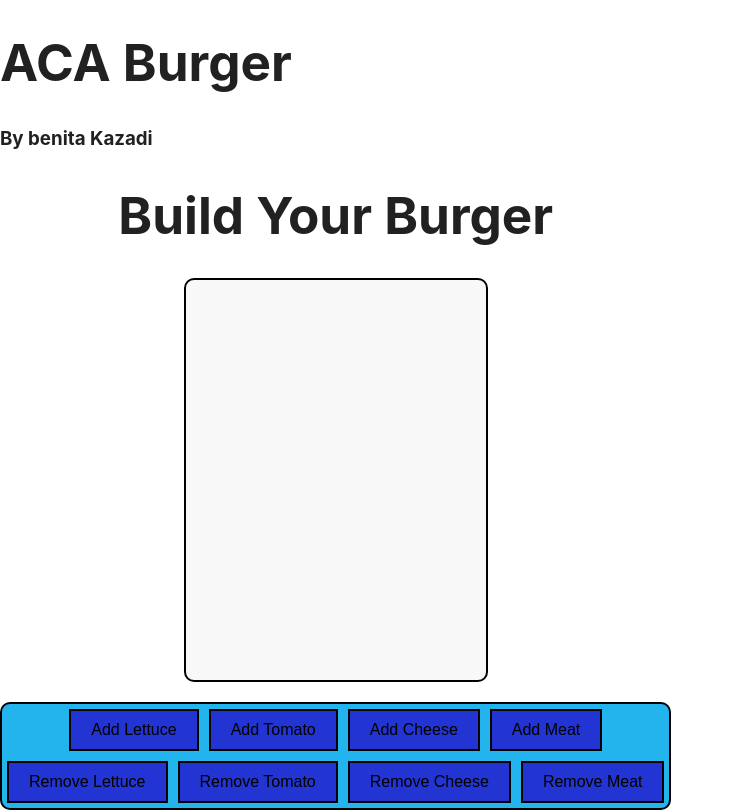
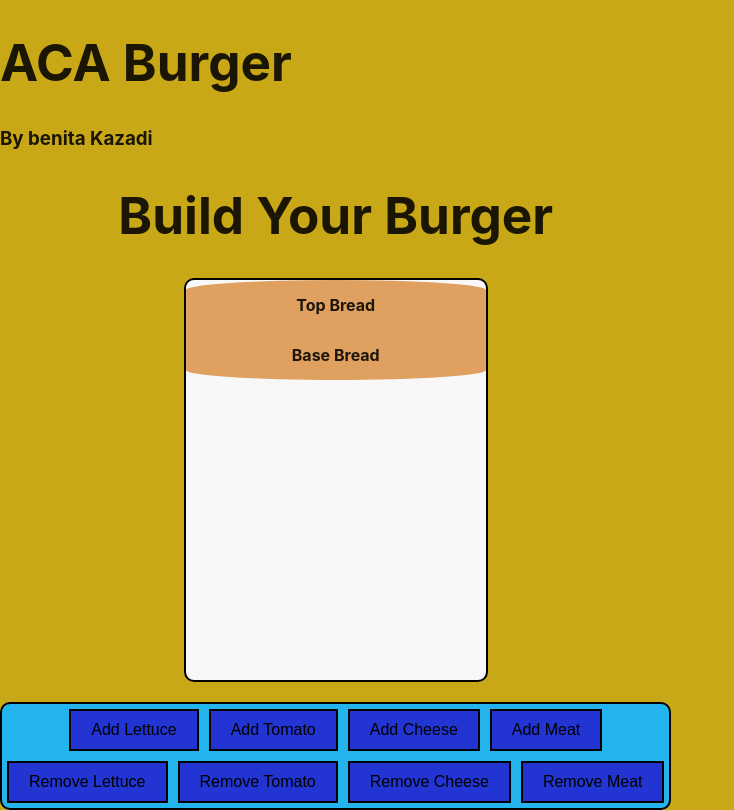
Before and after one commit to BKSoftwares21/ACA-react-burgers, a React (Vite) app: page / in a window 1280 px wide. Shown: the whole page, without its empty margins (0-734 px from the left). Built offline with nearby package versions, Linux system fonts and the light colour scheme.

Commit message:
added all the ingredients including bread

```diff
--- a/src/components/Burger.tsx
+++ b/src/components/Burger.tsx
@@ -43,9 +43,13 @@ const Burger: React.FC = () => {
   return (
     <div className="burger-container">
       <h1>Build Your Burger</h1>
+
       <div className="burger">
+        <div className="ingredient top-bread">Top Bread</div>
         {renderIngredients()}
+        <div className="ingredient base-bread">Base Bread</div>
       </div>
+
       <div className="controls">
         <button onClick={() => addIngredient('lettuce')}>Add Lettuce</button>
         <button onClick={() => addIngredient('tomato')}>Add Tomato</button>
--- a/src/components/BurgerStyles.css
+++ b/src/components/BurgerStyles.css
@@ -1,3 +1,4 @@
+
 .burger-container {
     text-align: center;
   }
@@ -8,7 +9,7 @@
     height: 400px;
     border: 2px solid #000;
     border-radius: 10px;
-    overflow: hidden;
+    overflow: auto;
     background-color: #f8f8f8;
   }
 
@@ -48,3 +49,14 @@ background-color: #23b4ee ;
    background-color: #2234d1;
    border: 2px solid #000000;
   }
+  .top-bread {
+    background-color: #e0a05f;
+    border-top-left-radius: 50% 20%;
+    border-top-right-radius: 50% 20%;
+  }
+
+  .base-bread {
+    background-color: #e0a05f;
+    border-bottom-left-radius: 50% 20%;
+    border-bottom-right-radius: 50% 20%;
+  }
--- a/src/index.css
+++ b/src/index.css
@@ -5,7 +5,7 @@
 
   color-scheme: light dark;
   color: rgba(0, 0, 0, 0.87);
-  background-color: #ffffff;
+  background-color: #c9a817;
 
 
 }
```
